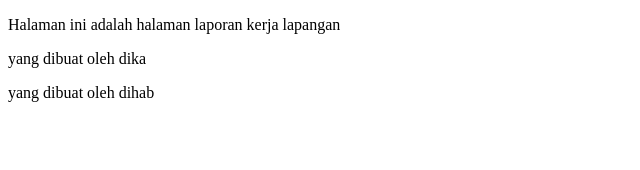
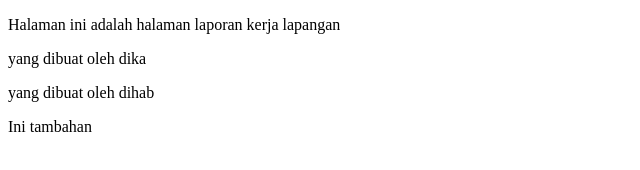
Before and after one commit to tabahmp/LAPORAN-KERJA-PRAKIK, a plain HTML site: page index.html in a window 1280 px wide. Shown: the whole page, without its empty margins (0-640 px from the left). Drawn offline with Linux system fonts and the light colour scheme.

Commit message:
Tambahan

```diff
--- a/index.html
+++ b/index.html
@@ -11,6 +11,7 @@
     <P>Halaman ini adalah halaman laporan kerja lapangan</P>
     <P>yang dibuat oleh dika</P>
     <P>yang dibuat oleh dihab</P>
+    <p>Ini tambahan</p>
 
 </body>
 
```
